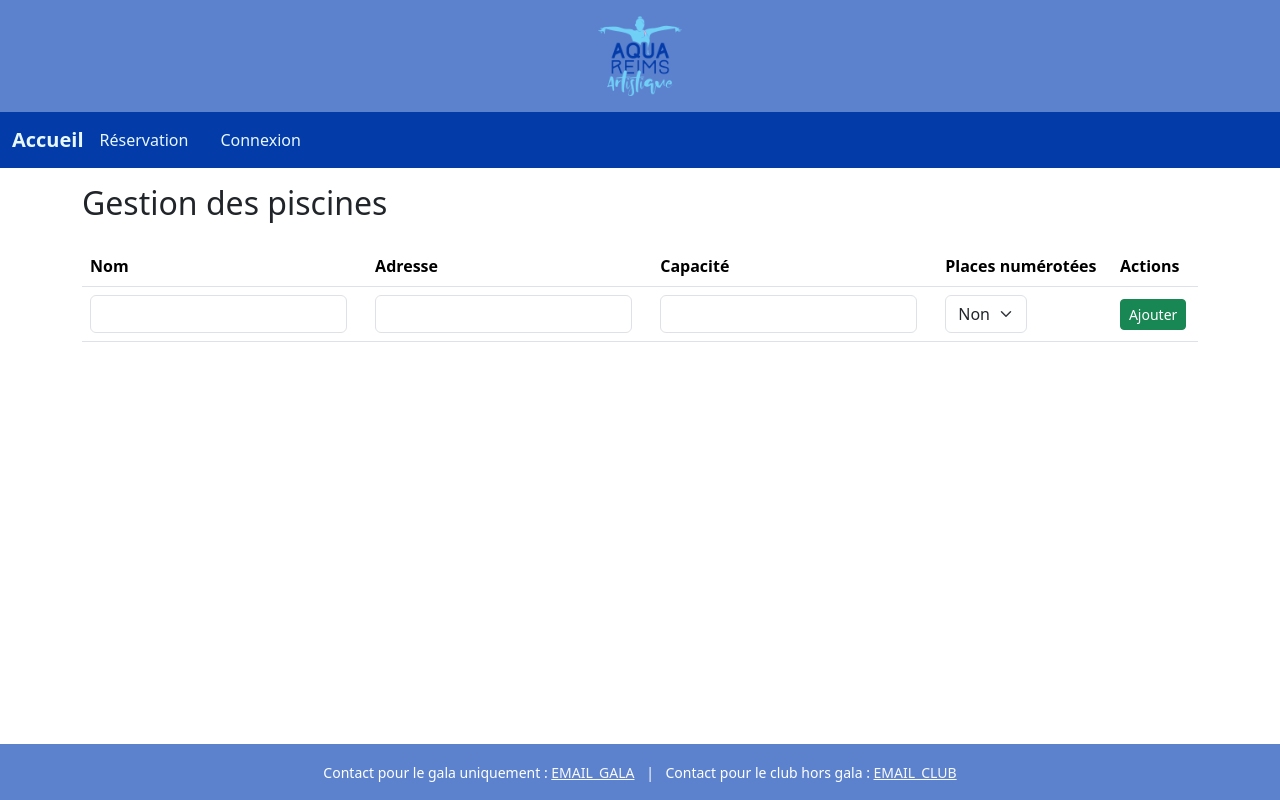
After one commit to Alkar-stud/AquaReimsArtistique, a PHP site: template app/views/gestion/piscines.html.php in a window 1280 px wide. The commit adds this page. Run offline with PHP 8.4, Linux system fonts and the light colour scheme; the template is opened without the code that fills it, so the values that code supplies are empty; some libraries are stand-ins or nearby versions.

Commit message:
Add piscine management: controllers, model, repository, admin UI, and routing improvements

```diff
--- a/app/Repository/MailTemplateRepository.php
+++ b/app/Repository/MailTemplateRepository.php
@@ -4,8 +4,6 @@ namespace app\Repository;
 
 use app\Models\MailTemplate;
 use DateMalformedStringException;
-
-// <-- AJOUT
 
 class MailTemplateRepository extends AbstractRepository
 {
--- a/app/views/account.html.php
+++ b/app/views/account.html.php
@@ -6,9 +6,9 @@
     <?php unset($_SESSION['flash_message']); ?>
 <?php endif; ?>
 
-<div class="container" style="max-width: 500px;">
+<div class="container">
     <h2 class="mb-4">Mon compte</h2>
-
+    <?php if ($_SESSION['user']['role']['level'] > 0): ?>
     <!-- Formulaire de modification des informations -->
     <form action="/account/update" method="POST" class="mb-5">
         <div class="mb-3">
@@ -23,6 +23,7 @@
         </div>
         <button type="submit" class="btn btn-primary w-100">Mettre à jour mes informations</button>
     </form>
+    <?php endif; ?>
 
     <!-- Formulaire de changement de mot de passe -->
     <form action="/account/password" method="POST">
--- a/app/views/base.html.php
+++ b/app/views/base.html.php
@@ -11,6 +11,8 @@
     <link href="https://cdn.jsdelivr.net/npm/bootstrap@5.3.7/dist/css/bootstrap.min.css" rel="stylesheet" integrity="sha384-LN+7fdVzj6u52u30Kp6M/trliBMCMKTyK833zpbD+pXdCLuTusPj697FH4R/5mcr" crossorigin="anonymous">
     <link rel="stylesheet" href="/assets/css/style.css">
     <link rel="stylesheet" href="/assets/css/generic.css">
+    <?php if (str_starts_with($_SERVER['REQUEST_URI'], '/gestion')): ?><link rel="stylesheet" href="/assets/css/admin.css">
+    <?php endif; ?>
 
     <script type="text/javascript" src="/assets/js/scripts.js" charset="UTF8"></script>
 
@@ -35,6 +37,8 @@
 
 <?php
 
-echo '<pre>';
-print_r($_SESSION);
-echo '</pre>';
+if (isset($_SESSION['user']) && $_SESSION['user']['role']['level'] <= 1 && $_ENV['APP_DEBUG'] === "true") {
+    echo '<pre>';
+    print_r($_SESSION);
+    echo '</pre>';
+}
--- /dev/null
+++ b/app/views/gestion/piscines.html.php
@@ -0,0 +1,88 @@
+<?php if (isset($_SESSION['flash_message'])): ?>
+    <?php $flash = $_SESSION['flash_message']; ?>
+    <div class="alert alert-<?= htmlspecialchars($flash['type'] ?? 'danger'); ?>">
+        <?= htmlspecialchars($flash['message'] ?? ''); ?>
+    </div>
+    <?php unset($_SESSION['flash_message']); ?>
+<?php endif; ?>
+
+    <div class="container">
+        <h2 class="mb-4">Gestion des piscines</h2>
+
+        <div class="table-responsive">
+            <table class="table align-middle">
+                <thead>
+                <tr>
+                    <th>Nom</th>
+                    <th>Adresse</th>
+                    <th>Capacité</th>
+                    <th>Places numérotées</th>
+                    <th>Actions</th>
+                </tr>
+                </thead>
+                <tbody>
+                <!-- Ligne formulaire d’ajout -->
+                <tr>
+                    <form action="/gestion/piscines/add" method="POST">
+                        <td data-label="Nom">
+                            <label>
+                                <input type="text" name="nom" class="form-control" required>
+                            </label>
+                        </td>
+                        <td data-label="Adresse">
+                            <label>
+                                <input type="text" name="adresse" class="form-control">
+                            </label>
+                        </td>
+                        <td data-label="Capacité">
+                            <label>
+                                <input type="number" name="capacity" class="form-control" min="0">
+                            </label>
+                        </td>
+                        <td data-label="Places numérotées">
+                            <label>
+                                <select name="numberedSeats" class="form-select">
+                                    <option value="non">Non</option>
+                                    <option value="oui">Oui</option>
+                                </select>
+                            </label>
+                        </td>
+                        <td data-label="Actions">
+                            <button type="submit" class="btn btn-success btn-sm">Ajouter</button>
+                        </td>
+                    </form>
+                </tr>
+                <?php if (!empty($data)): ?>
+                    <?php foreach ($data as $piscine): ?>
+                        <tr>
+                            <form action="/gestion/piscines/update/<?= $piscine->getId() ?>" method="POST">
+                                <td data-label="Nom">
+                                    <input type="text" name="nom" class="form-control" required value="<?= htmlspecialchars($piscine->getLibelle()) ?>">
+                                </td>
+                                <td data-label="Adresse">
+                                    <input type="text" name="adresse" class="form-control" value="<?= htmlspecialchars($piscine->getAdresse()) ?>">
+                                </td>
+                                <td data-label="Capacité">
+                                    <input type="number" name="capacity" class="form-control" min="0" value="<?= htmlspecialchars($piscine->getMaxPlaces()) ?>">
+                                </td>
+                                <td data-label="Places numérotées">
+                                    <select name="numberedSeats" class="form-select">
+                                        <option value="non" <?= !$piscine->getNumberedSeats() ? 'selected' : '' ?>>Non</option>
+                                        <option value="oui" <?= $piscine->getNumberedSeats() ? 'selected' : '' ?>>Oui</option>
+                                    </select>
+                                    <?php if($piscine->getNumberedSeats()): ?>
+                                        <a href="#" onclick="alert('A venir');">Gestion des gradins</a>
+                                    <?php endif; ?>
+                                </td>
+                                <td data-label="Actions">
+                                    <button type="submit" class="btn btn-primary btn-sm">Enregistrer</button>
+                                    <a href="/gestion/piscines/delete/<?= $piscine->getId() ?>" class="btn btn-danger btn-sm" onclick="return confirm('Supprimer cette piscine ?');">Supprimer</a>
+                                </td>
+                            </form>
+                        </tr>
+                    <?php endforeach; ?>
+                <?php endif; ?>
+                </tbody>
+            </table>
+        </div>
+    </div>
--- a/app/views/header.html.php
+++ b/app/views/header.html.php
@@ -19,16 +19,59 @@
             </button>
             <div class="collapse navbar-collapse" id="navbarNav">
                 <ul class="navbar-nav">
-                    <li class="nav-item">
-                        <a class="nav-link" href="/reservation">Réservation</a>
-                    </li>
-                    <?php if (isset($_SESSION['user']['role']) && $_SESSION['user']['role']['level'] < 2): ?>
+                    <?php if (!str_starts_with($_SERVER['REQUEST_URI'], '/gestion')): ?>
+                        <li class="nav-item">
+                            <a class="nav-link" href="/reservation">Réservation</a>
+                        </li>
+                    <?php endif; ?>
+                    <?php if (isset($_SESSION['user']['role']) && $_SESSION['user']['role']['level'] <= 2 && !str_starts_with($_SERVER['REQUEST_URI'], '/gestion')): ?>
                         <li class="nav-item">
                             <a class="nav-link" href="/gestion">Gestion</a>
                         </li>
                     <?php endif; ?>
 
-                    <?php if (isset($_SESSION['user'])): ?>
+                    <?php if (isset($_SESSION['user']['role']) && $_SESSION['user']['role']['level'] <= 2 && str_starts_with($_SERVER['REQUEST_URI'], '/gestion')): ?>
+                        <li class="nav-item">
+                            <a class="nav-link" href="/gestion/accueil">Page d'accueil</a>
+                        </li>
+                        <li class="nav-item">
+                            <a class="nav-link" href="/gestion/reservations">Réservations</a>
+                        </li>
+                        <li class="nav-item">
+                            <a class="nav-link" href="/gestion/piscines">Piscines</a>
+                        </li>
+                        <li class="nav-item">
+                            <a class="nav-link" href="/gestion/tarifs">Tarifs</a>
+                        </li>
+                        <li class="nav-item">
+                            <a class="nav-link" href="/gestion/events">Évènements</a>
+                        </li>
+                        <li class="nav-item">
+                            <a class="nav-link" href="/gestion/nageuses">Nageuses</a>
+                        </li>
+                        <li class="nav-item">
+                            <a class="nav-link" href="/gestion/mails">Mails</a>
+                        </li>
+                    <?php endif; ?>
+                    <?php if (isset($_SESSION['user']['role']) && $_SESSION['user']['role']['level'] <= 1 && str_starts_with($_SERVER['REQUEST_URI'], '/gestion')): ?>
+                        <li class="nav-item">
+                            <a class="nav-link" href="/gestion/users">Utilisateurs</a>
+                        </li>
+                        <li class="nav-item dropdown">
+                            <a class="nav-link dropdown-toggle" href="#" id="configDropdown" role="button" data-bs-toggle="dropdown" aria-expanded="false">
+                                Configuration
+                            </a>
+                            <ul class="dropdown-menu" aria-labelledby="configDropdown">
+                                <li><a class="dropdown-item" href="/gestion/configuration/configs">Configs</a></li>
+                                <li><a class="dropdown-item" href="/gestion/configuration/pages">Pages (à venir)</a></li>
+                                <li><a class="dropdown-item" href="/gestion/configuration/erreurs">Messages d'erreur (à venir)</a></li>
+                            </ul>
+                        </li>
+                        <li class="nav-item">
+                            <a class="nav-link" href="/gestion/logs">Logs</a>
+                        </li>
+                    <?php endif; ?>
+                    <?php if (isset($_SESSION['user']) && !str_starts_with($_SERVER['REQUEST_URI'], '/gestion')): ?>
                         <li class="nav-item">
                             <a class="nav-link" href="/account">Mon compte</a>
                         </li>
```
Also changed, not shown: app/Controllers/GestionController.php (added, +18 -0 lines), app/Controllers/PiscinesController.php (added, +78 -0 lines), app/Core/Router.php (added, +58 -0 lines), app/Models/Piscines.php (added, +105 -0 lines), app/Repository/PiscinesRepository.php (added, +103 -0 lines), app/views/gestion/gestion.html.php (+16 -0 lines), public/index.php (+5 -36 lines), public/assets/css/admin.css (added).
